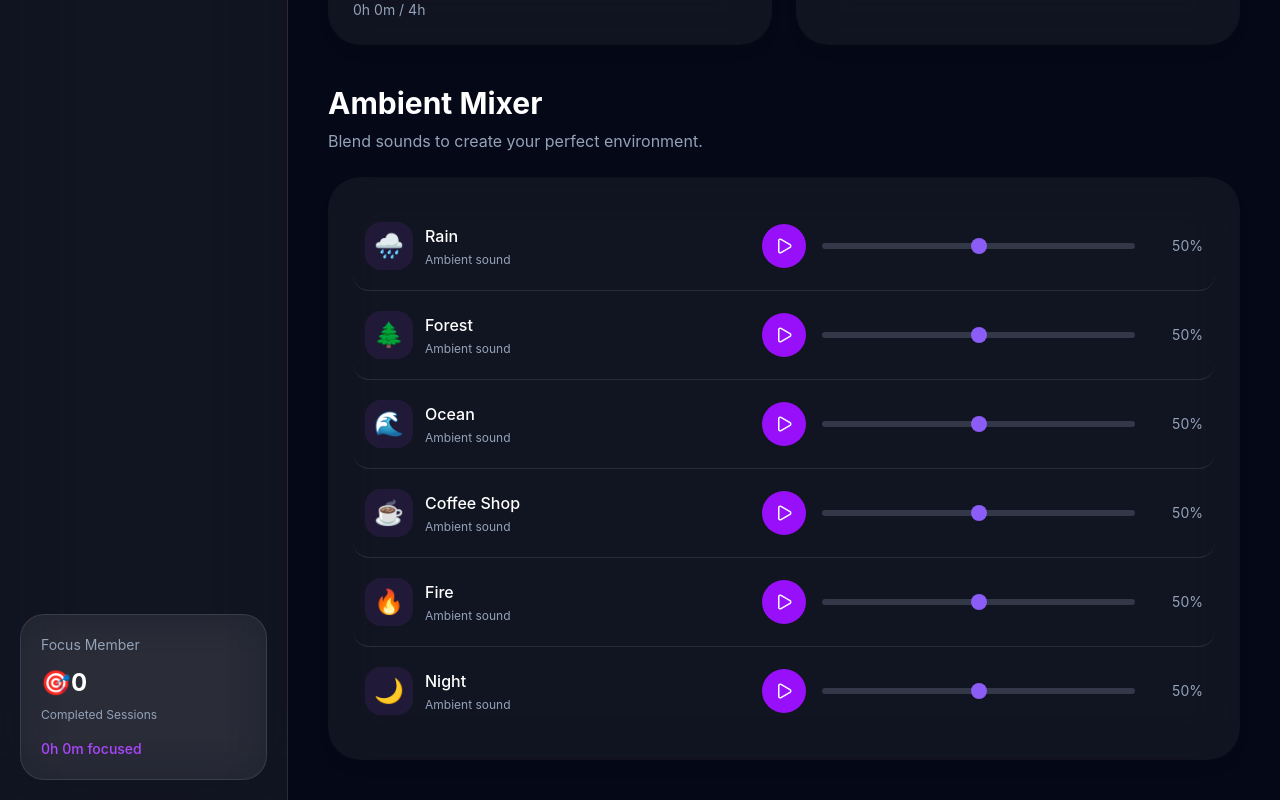
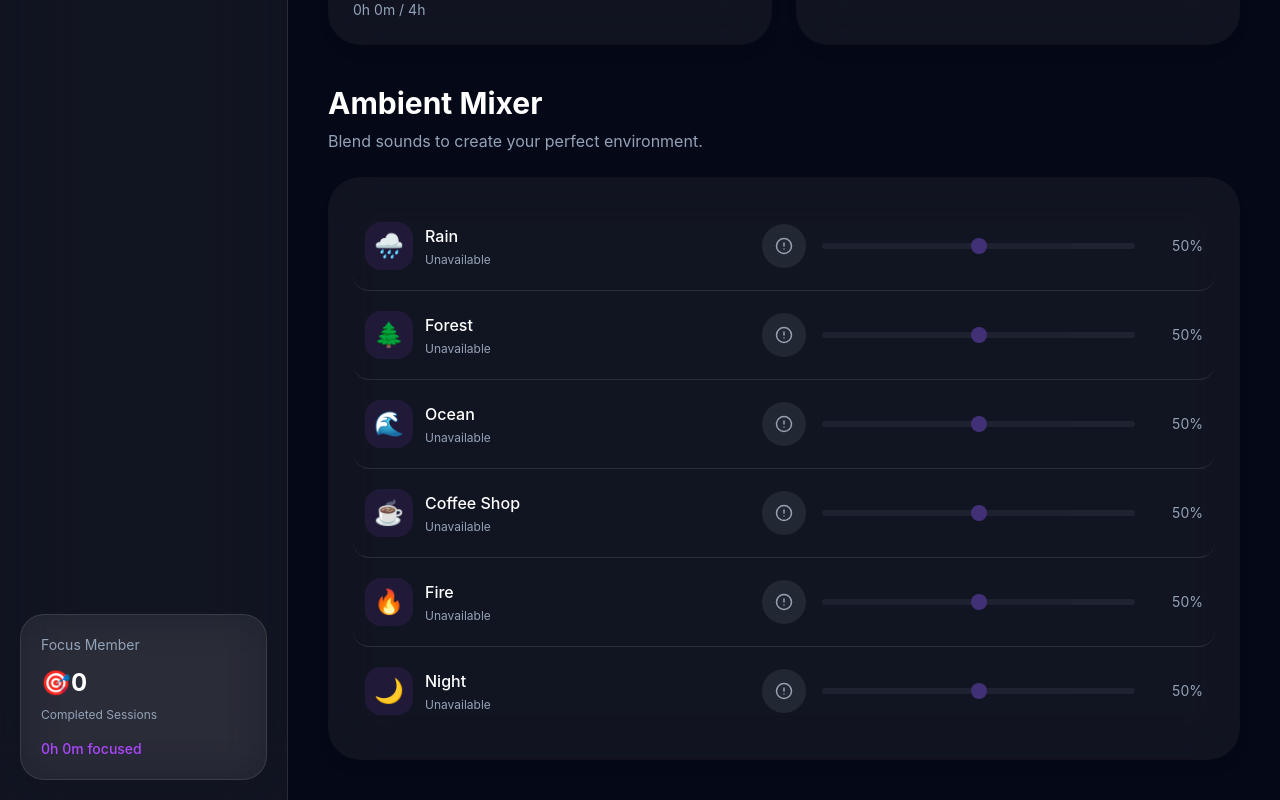
Before and after one commit to djabranemmd/ambient-focus-app, a React (Vite) app: page / in a window 1280 px wide. Shown: the part 1345-2145 px from the top of the page. Built offline with nearby package versions, Linux system fonts and the light colour scheme.

Commit message:
Improve audio accessibility and error states

```diff
--- a/src/components/audio/MixerRow.jsx
+++ b/src/components/audio/MixerRow.jsx
@@ -5,7 +5,9 @@ import {
 import {
   Play,
   Pause,
+  AlertCircle,
 } from "lucide-react";
+
 
 
 function MixerRow({
@@ -14,6 +16,7 @@ function MixerRow({
   volume,
   onToggle,
   onVolumeChange,
+  disabled = false,
 }) {
 
 
@@ -48,6 +51,7 @@ function MixerRow({
 
       {/* Sound Info */}
 
+
       <div
 
         className="
@@ -59,6 +63,7 @@ function MixerRow({
         "
 
       >
+
 
         <div
 
@@ -77,11 +82,6 @@ function MixerRow({
             text-2xl
 
             shrink-0
-
-            transition-transform
-            duration-300
-
-            hover:scale-110
           "
 
         >
@@ -100,6 +100,7 @@ function MixerRow({
           "
         >
 
+
           <p
 
             className="
@@ -117,6 +118,7 @@ function MixerRow({
 
 
 
+
           <p
 
             className="
@@ -127,7 +129,11 @@ function MixerRow({
 
           >
 
-            Ambient sound
+            {
+              disabled
+                ? "Unavailable"
+                : "Ambient sound"
+            }
 
 
           </p>
@@ -136,7 +142,9 @@ function MixerRow({
         </div>
 
 
+
       </div>
+
 
 
 
@@ -148,26 +156,48 @@ function MixerRow({
 
       <button
 
+
         onClick={onToggle}
 
 
+        disabled={disabled}
+
+
         aria-label={
+
+          disabled
+
+            ? `${sound.name} unavailable`
+
+            :
+
             isPlaying
+
               ? `Pause ${sound.name}`
+
               : `Play ${sound.name}`
+
         }
+
+
+        aria-disabled={disabled}
+
 
 
         className={`
 
           h-11
+
           w-11
+
 
           rounded-full
 
 
           flex
+
           items-center
+
           justify-center
 
 
@@ -175,10 +205,9 @@ function MixerRow({
 
 
           transition-all
+
           duration-300
 
-
-          active:scale-90
 
 
           focus:outline-none
@@ -190,7 +219,24 @@ function MixerRow({
 
 
           ${
+            disabled
+
+              ?
+
+              `
+              bg-gray-500/20
+
+              text-gray-400
+
+              cursor-not-allowed
+              `
+
+
+              :
+
+
               isPlaying
+
 
                 ?
 
@@ -216,16 +262,28 @@ function MixerRow({
 
                 hover:scale-105
 
+                active:scale-90
+
                 `
           }
 
 
         `}
 
+
       >
 
 
         {
+          disabled ? (
+
+            <AlertCircle
+              size={18}
+            />
+
+          ) :
+
+
           isPlaying ? (
 
             <Pause
@@ -239,10 +297,12 @@ function MixerRow({
             />
 
           )
+
         }
 
 
       </button>
+
 
 
 
@@ -269,6 +329,7 @@ function MixerRow({
       >
 
 
+
         <input
 
 
@@ -285,6 +346,10 @@ function MixerRow({
 
 
           value={volume}
+
+
+
+          disabled={disabled}
 
 
 
@@ -308,7 +373,7 @@ function MixerRow({
 
 
 
-          className="
+          className={`
 
             audio-slider
 
@@ -316,10 +381,18 @@ function MixerRow({
 
             cursor-pointer
 
-          "
+
+            ${
+              disabled
+                ? "opacity-40 cursor-not-allowed"
+                : ""
+            }
+
+          `}
 
 
         />
+
 
 
 
```
Lines whose indentation alone changed are shown as unchanged.
